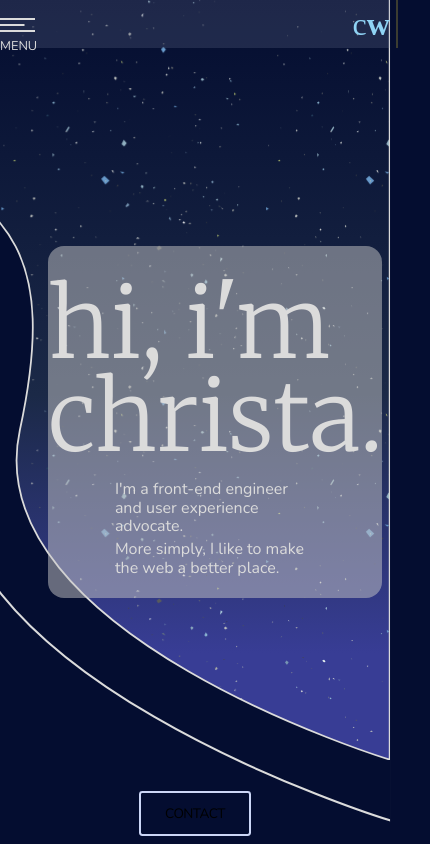
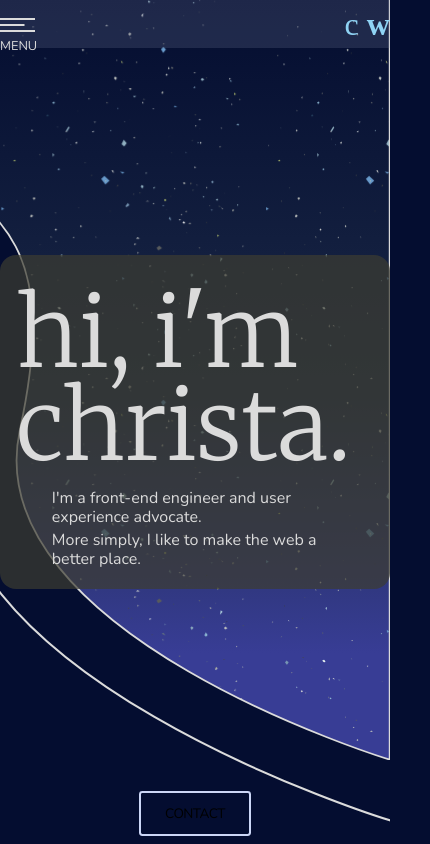
Before and after one commit to sambasallah/portfolio-v3, a Vue app: page / in a window 390 px wide. Shown: the whole page, 430 px wide, since content can reach past the window. Built offline with nearby package versions, Linux system fonts and the light colour scheme; the HTML template or start-up script is replaced by a standard one.

Commit message:
fixing responsive styles. moved animations into partial

```diff
--- a/src/App.vue
+++ b/src/App.vue
@@ -43,7 +43,7 @@ export default {
 	background-attachment: fixed, scroll;
 	padding: 1em 2em;
 	margin-top: 50px;
-	//width: 90vw;
+	width: 100vw;
 
 	@media (min-width: $bp5) {
 		min-height: calc(100vh - 155px);
--- a/src/components/ContactButton.vue
+++ b/src/components/ContactButton.vue
@@ -53,46 +53,4 @@ export default {
 		}
 	}
 }
-
-@keyframes slide-top {
-	0% {
-		-webkit-transform: translateY(0);
-		transform: translateY(0);
-	}
-	100% {
-		-webkit-transform: translateY(-5px);
-		transform: translateY(-5px);
-	}
-}
-
-@keyframes slide-down {
-	0% {
-		-webkit-transform: translateY(-20px);
-		transform: translateY(-20px);
-	}
-	100% {
-		-webkit-transform: translateY(0);
-		transform: translateY(0);
-	}
-}
-@keyframes slide-in-blurred-bottom {
-	0% {
-		-webkit-transform: translateY(1000px) scaleY(2.5) scaleX(0.2);
-		transform: translateY(1000px) scaleY(2.5) scaleX(0.2);
-		-webkit-transform-origin: 50% 100%;
-		transform-origin: 50% 100%;
-		-webkit-filter: blur(40px);
-		filter: blur(40px);
-		opacity: 0;
-	}
-	100% {
-		-webkit-transform: translateY(0) scaleY(1) scaleX(1);
-		transform: translateY(0) scaleY(1) scaleX(1);
-		-webkit-transform-origin: 50% 50%;
-		transform-origin: 50% 50%;
-		-webkit-filter: blur(0);
-		filter: blur(0);
-		opacity: 1;
-	}
-}
 </style>
--- a/src/components/navigation/Navbar.vue
+++ b/src/components/navigation/Navbar.vue
@@ -1,7 +1,10 @@
 <template>
 	<nav :class="isMenuOpen ? 'navbar active' : 'navbar'">
 		<hamburger />
-		<span class="brand" title="Christa Weaver">c<strong>w</strong></span>
+		<span class="brand" title="Christa Weaver">
+			c
+			<strong>w</strong>
+		</span>
 
 		<transition name="fade" mode="out-in">
 			<nav-menu v-if="isMenuOpen">
@@ -58,8 +61,11 @@ export default {
 		top: 0;
 		bottom: 0;
 		height: 100%;
-		right: -8px;
-		border: 1px solid $black;
+
+		@media screen and (min-width: $bp5) {
+			right: -8px;
+			border: 1px solid $black;
+		}
 	}
 
 	&.active {
--- /dev/null
+++ b/src/styles/_animations.scss
@@ -0,0 +1,45 @@
+@keyframes fade-in {
+	0% {
+		opacity: 0;
+	}
+	100% {
+		opacity: 1;
+	}
+}
+
+@keyframes slide-in-blurred-bottom {
+	0% {
+		transform: translateY(1000px) scaleY(2.5) scaleX(0.2);
+		transform-origin: 50% 100%;
+		filter: blur(10px);
+		opacity: 0;
+	}
+	100% {
+		transform: translateY(0) scaleY(1) scaleX(1);
+		transform-origin: 50% 50%;
+		filter: blur(0);
+		opacity: 1;
+	}
+}
+
+@keyframes slide-down {
+	0% {
+		-webkit-transform: translateY(-20px);
+		transform: translateY(-20px);
+	}
+	100% {
+		-webkit-transform: translateY(0);
+		transform: translateY(0);
+	}
+}
+
+@keyframes slide-top {
+	0% {
+		-webkit-transform: translateY(0);
+		transform: translateY(0);
+	}
+	100% {
+		-webkit-transform: translateY(-5px);
+		transform: translateY(-5px);
+	}
+}
--- a/src/views/Contact.vue
+++ b/src/views/Contact.vue
@@ -162,23 +162,7 @@ export default {
 </script>
 
 <style lang="scss">
-@keyframes slide-in-blurred-bottom {
-	0% {
-		transform: translateY(1000px) scaleY(2.5) scaleX(0.2);
-		transform-origin: 50% 100%;
-		filter: blur(10px);
-		opacity: 0;
-	}
-	100% {
-		transform: translateY(0) scaleY(1) scaleX(1);
-		transform-origin: 50% 50%;
-		filter: blur(0);
-		opacity: 1;
-	}
-}
-
 .contact-section {
-	height: 50vh;
 	width: 100%;
 	background-color: $slate;
 	position: fixed;
@@ -187,6 +171,10 @@ export default {
 	overflow: hidden;
 	animation: slide-in-blurred-bottom 0.5s both;
 	transform: all ease 0.5s;
+
+	@media (min-width: 775px) {
+		height: 50vh;
+	}
 
 	&__grid-container {
 		color: $black;
--- a/src/views/Home.vue
+++ b/src/views/Home.vue
@@ -8,7 +8,7 @@
 					stroke="#DBDBDB"
 					stroke-width="2"
 					d="M6 -1.00002L665 -1.00006L665 861C665 861 195.93 718.511 245.775 487.68C295.619 256.85 212.917 235.324 84.8721 149.674C-30.0745 72.7857 6 -1.00002 6 -1.00002Z"
-				></path>
+				/>
 			</svg>
 			<svg class="hero-stars__background" viewBox="0 0 665 861">
 				<linearGradient id="myGradient" gradientTransform="rotate(90)">
@@ -20,7 +20,7 @@
 				<path
 					fill="url(#myGradient)"
 					d="M6 -1.00002L665 -1.00006L665 861C665 861 195.93 718.511 245.775 487.68C295.619 256.85 212.917 235.324 84.8721 149.674C-30.0745 72.7857 6 -1.00002 6 -1.00002Z"
-				></path>
+				/>
 			</svg>
 			<svg class="hero-outline" viewBox="0 0 650 875">
 				<path
@@ -28,14 +28,17 @@
 					stroke="#DBDBDB"
 					stroke-width="2"
 					d="M6 -1.00002L665 -1.00006L665 861C665 861 195.93 718.511 245.775 487.68C295.619 256.85 212.917 235.324 84.8721 149.674C-30.0745 72.7857 6 -1.00002 6 -1.00002Z"
-				></path>
+				/>
 			</svg>
 		</div>
 		<section class="welcome">
-			<div class="content">
+			<div class="welcome-content">
 				<h1>hi, i'm christa.</h1>
 				<p>I'm a front-end engineer and user experience advocate.</p>
-				<p>More simply, I like to <strong>make the web a better place</strong>.</p>
+				<p>
+					More simply, I like to
+					<strong>make the web a better place</strong>.
+				</p>
 			</div>
 		</section>
 	</div>
@@ -55,6 +58,7 @@ export default {
 .home {
 	min-height: calc(100vh - 55px);
 }
+
 .hero {
 	position: absolute;
 	top: 0;
@@ -97,13 +101,13 @@ export default {
 	margin: 0;
 
 	@media (max-width: $bp5) {
-		.content {
+		&-content {
 			display: flex;
 			align-items: center;
 			flex-direction: column;
-			background-color: rgba(200, 200, 200, 0.5);
+			background-color: rgba($black, 0.7);
 			border-radius: 1em;
-			padding: 1em 0;
+			padding: 1em;
 			transition: all 0.3s ease;
 		}
 	}
@@ -114,30 +118,23 @@ export default {
 
 	@media (max-width: $bp5) {
 		align-items: center;
+		width: 100%;
 	}
 
 	h1 {
 		font-size: 6em;
+		animation: fade-in 0.2s ease-in;
 	}
 
 	p {
 		margin: 0;
-		width: 60%;
+		width: 80%;
 		margin-bottom: 5px;
+		animation: fade-in 0.5s ease-in;
 	}
 
 	strong {
 		font-weight: 900;
 	}
 }
-
-@keyframes text-fade-in {
-	from {
-		right: 0;
-	}
-	to {
-		opacity: 1;
-		right: 25%;
-	}
-}
 </style>
--- a/vue.config.js
+++ b/vue.config.js
@@ -18,6 +18,7 @@ module.exports = {
 					@import "@/styles/_grid.scss";
 					@import "@/styles/_mixins.scss";
 					@import "@/styles/_utilities.scss";
+					@import "@/styles/_animations.scss";
         		`
 			}
 		}
```
